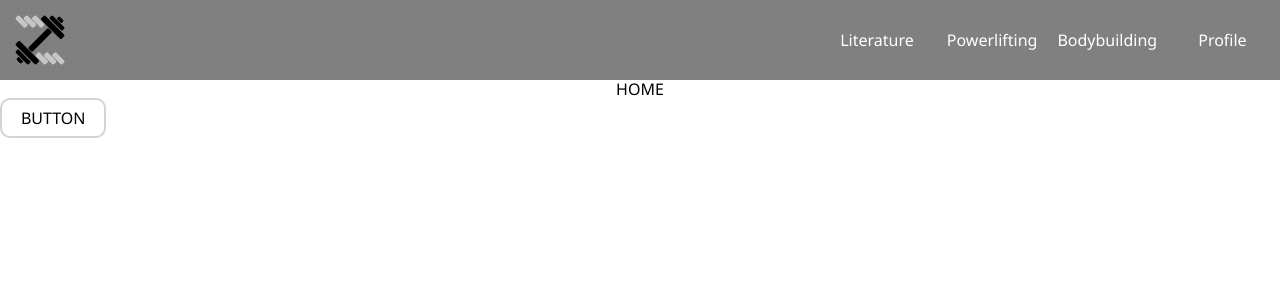
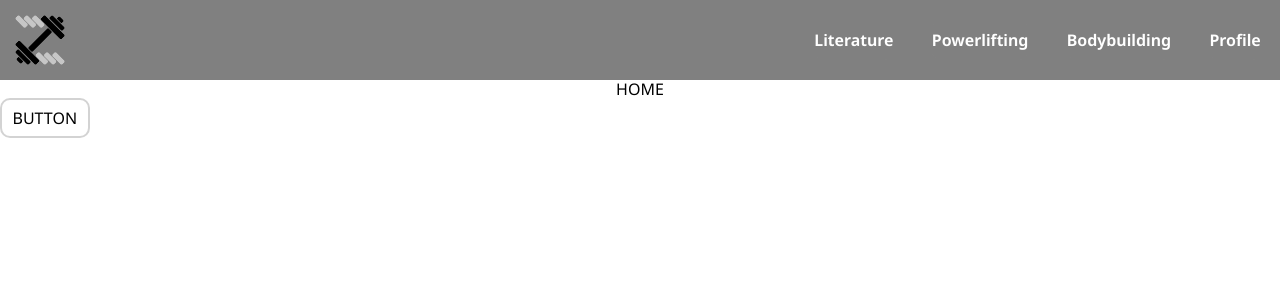
Before and after one commit to LucasHJin/ZenithAI, a React (Vite) app: page / in a window 1280 px wide. Shown: the top 300 px of the page. Built offline with nearby package versions, Linux system fonts and the light colour scheme.

Commit message:
Fixed spacing of buttons

```diff
--- a/src/components/Button.jsx
+++ b/src/components/Button.jsx
@@ -1,4 +1,4 @@
-import React from 'react';
+import React, { useEffect, useRef, useState } from 'react';
 import PropTypes from 'prop-types';
 import { Link } from 'react-router-dom';
 import styled from 'styled-components';
@@ -15,7 +15,8 @@ const StyledButton = styled.button`
   background-color: ${(props) => props.color};
   color: ${(props) => props.text_color};
   height: ${(props) => `${props.height}vh`};
-  width: ${(props) => `${props.width}vw`};
+  width: ${(props) => (props.option2 ? 'auto' : `${props.width}vw`)}; /* take up as much width as necessary -> so that each button can be equal spaced*/
+  padding: ${(props) => (props.option2 ? '0' : '0')}; /* no padding */
   border: ${(props) => (props.option2 ? 'none' : `2px solid ${props.border_color}`)};
   position: relative;
 
@@ -53,6 +54,9 @@ const StyledButton = styled.button`
 `;
 
 const Button = ({ text, color, text_color, border_color, height, width, className, toPage, option2 }) => {
+  const textRef = useRef(null);
+  const [textWidth, setTextWidth] = useState(0);
+
   //use custom StyledButton instead of normal button
   return (
     <Link to={toPage} style={{ textDecoration: 'none', color: 'inherit' }}>
@@ -89,7 +93,7 @@ Button.defaultProps = {
     text_color: '#FFFFFF',
     border_color: '#D3D3D3',
     height: 5,
-    width: 5,
+    width: 7,
     className: '',
     toPage: '/',
     option2: false,
--- a/src/styles/Header.css
+++ b/src/styles/Header.css
@@ -29,6 +29,7 @@
 }
 
 .header .right-header .right-button {
-    margin-left: 0.5vw;
-    margin-right: 0.5vw;
+    margin-left: 1.5vw;
+    margin-right: 1.5vw;
+    font-weight: 650;
 }
```
